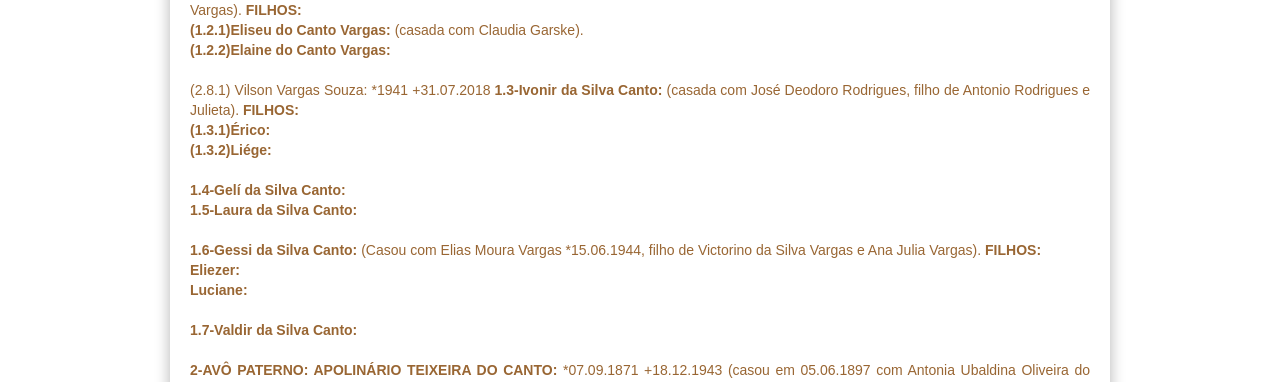
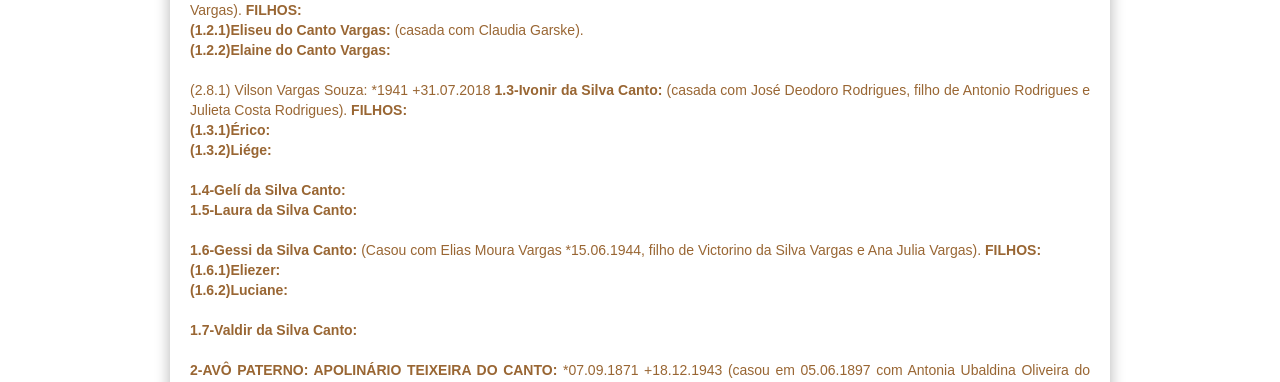
Before and after one commit to claudiovargas1955/claudiovargas1955.github.io, a Jekyll site: the page built from _pages/genealogia-da-familia-teixeira-do-canto.html, in a window 1280 px wide. Shown: the part 762-1144 px from the top of the page. Built offline with Jekyll 4.4.1, drawn with Linux system fonts in a browser that asks for light colours; some web fonts are replaced.

Commit message:
Update genealogia-da-familia-teixeira-do-canto.html

```diff
--- a/_pages/genealogia-da-familia-teixeira-do-canto.html
+++ b/_pages/genealogia-da-familia-teixeira-do-canto.html
@@ -52,17 +52,18 @@
   <b>(1.2.2)Elaine do Canto Vargas: </b><br><br>
 
 (2.8.1) Vilson Vargas Souza: *1941 +31.07.2018
-<b>1.3-Ivonir da Silva Canto:</b> (casada com José Deodoro Rodrigues, filho de Antonio Rodrigues e Julieta). <b>FILHOS:</b><br>
+<b>1.3-Ivonir da Silva Canto:</b> (casada com José Deodoro Rodrigues, filho de Antonio Rodrigues e Julieta Costa Rodrigues). <b>FILHOS:</b><br>
   <b>(1.3.1)Érico:</b><br>
   <b>(1.3.2)Liége:</b><br><br>
-  <b>1.4-Gelí da Silva Canto:</b> <br/>
+
+<b>1.4-Gelí da Silva Canto:</b> <br/>
 
 <b>1.5-Laura da Silva Canto:</b> <br><br>
 
 <b>1.6-Gessi da Silva Canto:</b> (Casou com Elias Moura Vargas *15.06.1944, filho de Victorino da Silva Vargas e Ana Julia Vargas).
   <b>FILHOS: </b><br/>
-  <b>Eliezer: </b><br>
-  <b>Luciane: </b><br><br>
+  <b>(1.6.1)Eliezer: </b><br>
+  <b>(1.6.2)Luciane: </b><br><br>
 
 <b>1.7-Valdir da Silva Canto: </b><br><br>
 
```
